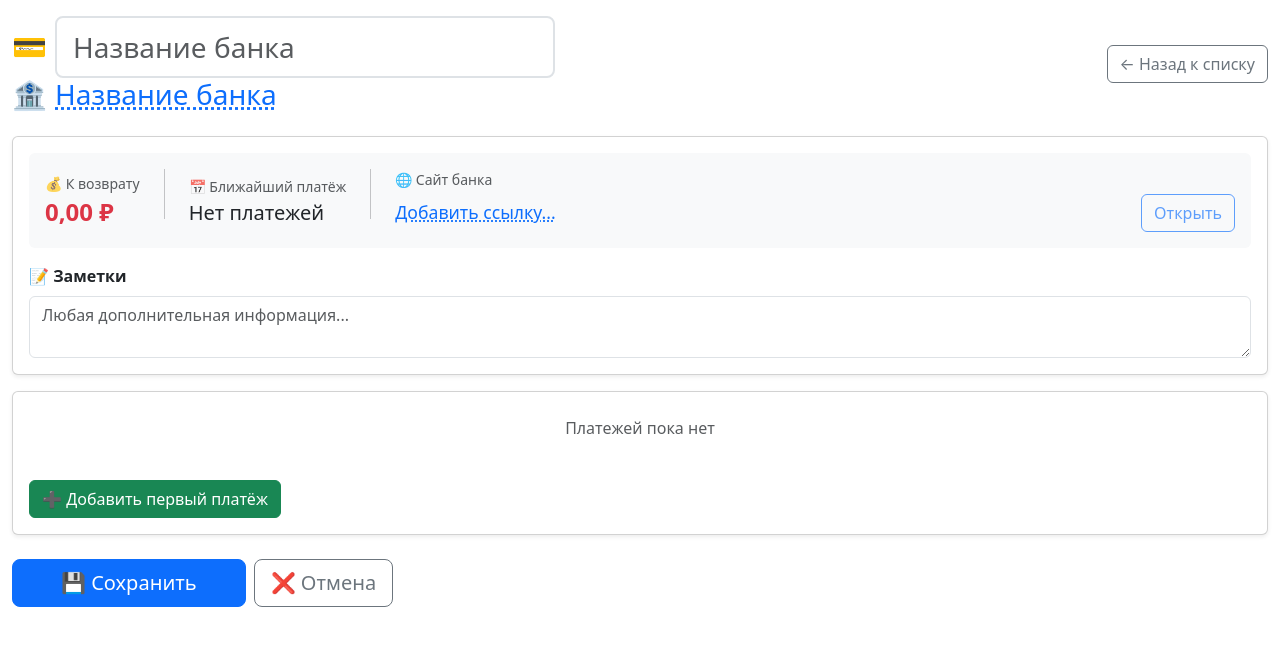
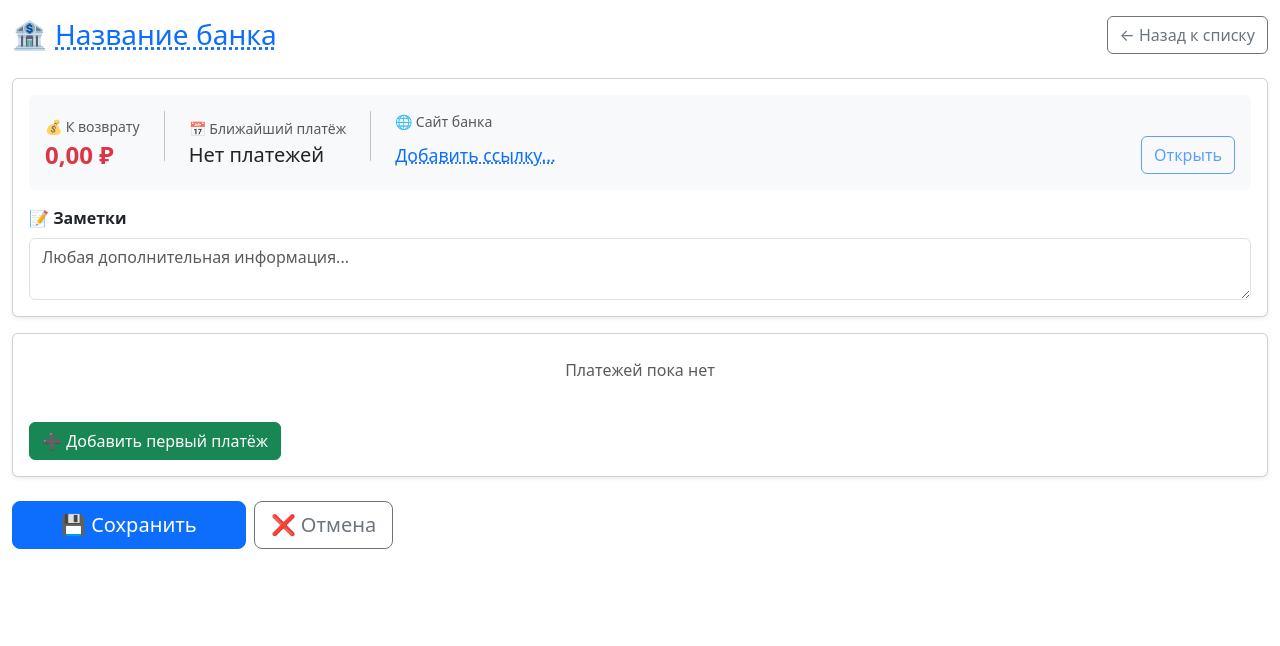
Before and after one commit to Valstan/mikrokredit, a Flask app: page /loan/new/v2 in a window 1280 px wide. Shown: the part 56-702 px from the top of the page. Run offline with Flask 3, Linux system fonts and the light colour scheme; the visitor is signed in with stand-in values (Sample User, id 1); parts of the project's set-up code (start-up, migrations or seed data) failed here and were passed over; some libraries are stand-ins or nearby versions.

Commit message:
🔥 Убран дубляж названия банка - оставлен только один inline-редактируемый вариант

```diff
--- a/web/templates/loan_edit_v2.html
+++ b/web/templates/loan_edit_v2.html
@@ -9,18 +9,7 @@
 
     <!-- Заголовок с редактируемым названием банка -->
     <div class="d-flex justify-content-between align-items-center mb-4">
-        <div class="flex-grow-1">
-            <!-- Новый займ -->
-            <div x-show="!loanId" class="d-flex align-items-center gap-2">
-                <span class="h3 mb-0">💳</span>
-                <input type="text" x-model="loan.org_name"
-                       class="form-control form-control-lg border-2 h3 mb-0"
-                       placeholder="Название банка"
-                       required
-                       style="max-width: 500px; font-size: 1.75rem; font-weight: 500;">
-            </div>
-            <!-- Редактирование займа - inline редактирование названия -->
-            <div x-show="loanId" class="d-flex align-items-center gap-2">
+        <div class="flex-grow-1 d-flex align-items-center gap-2">
             <span class="h3 mb-0">🏦</span>
             <!-- Режим просмотра -->
             <h3 x-show="!editingBankName"
@@ -41,7 +30,6 @@
                    placeholder="Название банка"
                    required
                    style="max-width: 500px; font-size: 1.75rem; font-weight: 500;">
-            </div>
         </div>
         <div>
             <button type="button" class="btn btn-outline-secondary" onclick="window.location.href='/loans'">
```
Lines whose indentation alone changed are shown as unchanged.
